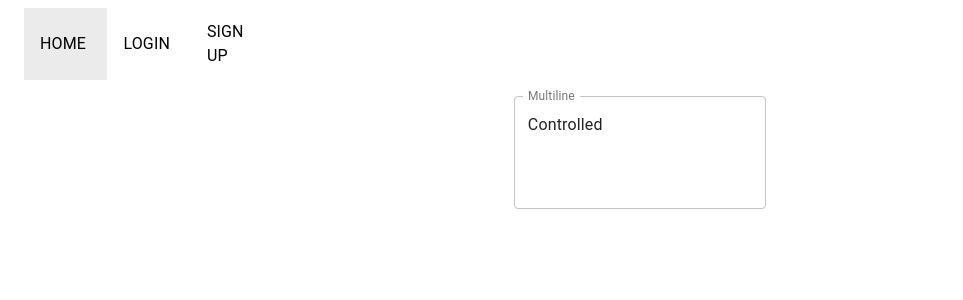
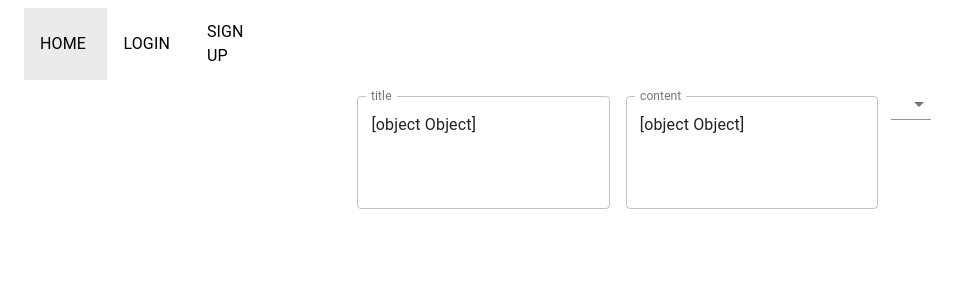
Before and after one commit to ariqyandri/help-me-speech-client, a React (Create React App) app: page /writing/create in a window 1280 px wide. Shown: the top 300 px of the page, without its empty margins (0-963 px from the left). Built offline with nearby package versions, Linux system fonts and the light colour scheme; no server answers.

Commit message:
Add temporary form input in create writing page

```diff
--- a/src/pages/CreateWriting/index.tsx
+++ b/src/pages/CreateWriting/index.tsx
@@ -1,6 +1,8 @@
-import React from "react";
+import React, { useState } from "react";
 import { createStyles, makeStyles, Theme } from "@material-ui/core/styles";
 import TextField from "@material-ui/core/TextField";
+import { Writing } from "./types";
+import { MenuItem, Select } from "@material-ui/core";
 
 const useStyles = makeStyles((theme: Theme) =>
   createStyles({
@@ -15,18 +17,24 @@ const useStyles = makeStyles((theme: Theme) =>
 
 export default function CreateWriting() {
   const classes = useStyles();
-  const [value, setValue] = React.useState("Controlled");
+  const [value, setValue] = useState<Writing>({
+    title: "",
+    content: "",
+    imageUrl: null,
+    videoUrl: null,
+    categoryId: 0,
+  });
 
-  const handleChange = (event: React.ChangeEvent<HTMLInputElement>) => {
-    setValue(event.target.value);
+  const handleChange = (event: any) => {
+    setValue({ ...value, [event.target.name]: event.target.value });
   };
 
   return (
     <form className={classes.root} noValidate autoComplete="off">
       <div>
         <TextField
-          id="outlined-multiline-static"
-          label="Multiline"
+          label="title"
+          name="title"
           multiline
           rows={4}
           value={value}
@@ -34,6 +42,31 @@ export default function CreateWriting() {
           defaultValue="Default Value"
           variant="outlined"
         />
+        <TextField
+          label="content"
+          name="content"
+          multiline
+          rows={4}
+          value={value}
+          onChange={handleChange}
+          defaultValue="Default Value"
+          variant="outlined"
+        />{" "}
+        <Select
+          label="category"
+          name="category"
+          value={value}
+          onChange={handleChange}
+        >
+          <MenuItem value={1}>
+            <em>Speech</em>
+          </MenuItem>
+          <MenuItem value={2}>Presentation</MenuItem>
+          <MenuItem value={3}>Interview</MenuItem>
+          <MenuItem value={4}>Poem</MenuItem>
+          <MenuItem value={5}>Play</MenuItem>
+          <MenuItem value={6}>Blog</MenuItem>
+        </Select>
       </div>
     </form>
   );
--- /dev/null
+++ b/src/pages/CreateWriting/types.ts
@@ -0,0 +1,7 @@
+export type Writing = {
+  title: string;
+  content: string;
+  imageUrl: string | null;
+  videoUrl: string | null;
+  categoryId: number;
+};
```
Also changed, not shown: 1 other file (tests, documents, lock files or other folders).
